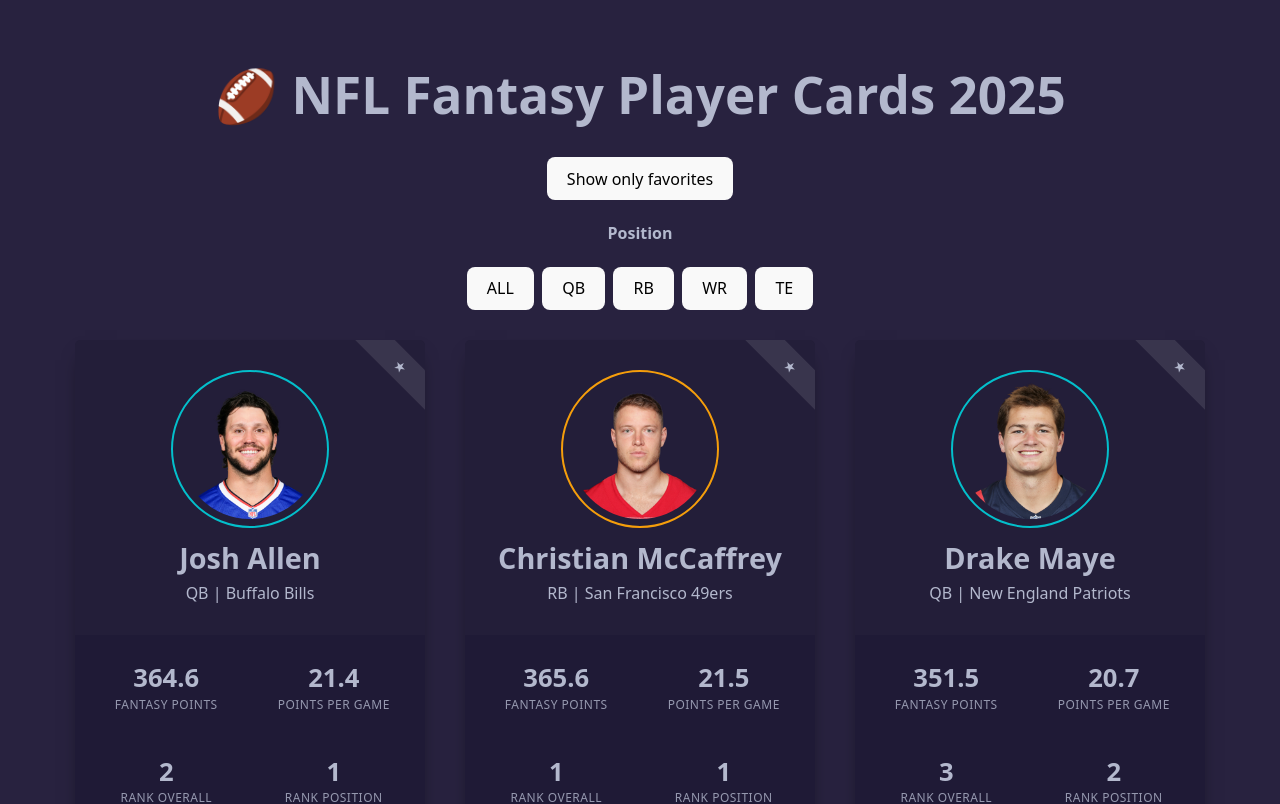
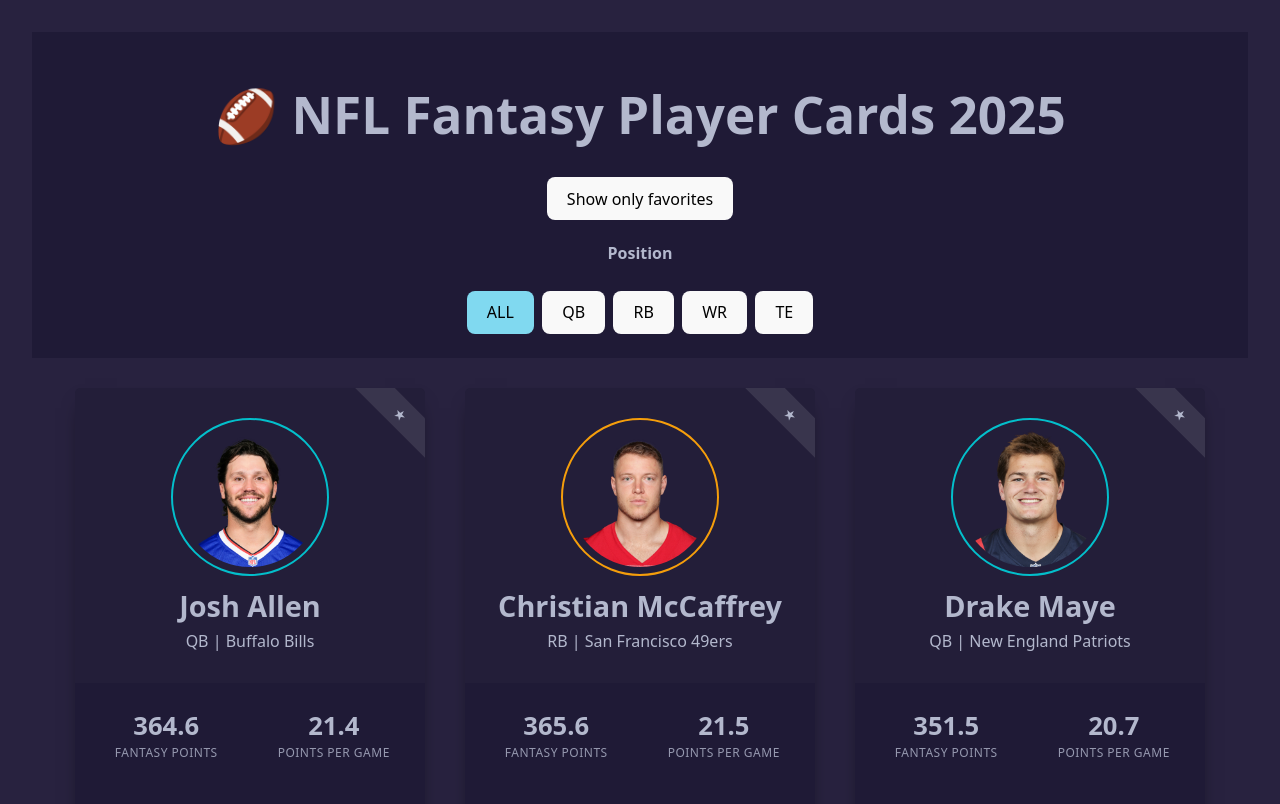
Before and after one commit to krausinski/nfl-fantasy-player-cards-25, a React (Vite) app: page / in a window 1280 px wide. Shown: the top 804 px of the page. Built offline with nearby package versions, Linux system fonts and the light colour scheme.

Commit message:
move filter position button to external component

```diff
--- a/src/App.css
+++ b/src/App.css
@@ -37,6 +37,14 @@
   color: #888;
 }
 
+.header {
+  position: sticky;
+  top: 0;
+  z-index: 10;
+  background-color: #1f1a36;
+  padding: 20px;
+}
+
 .player-grid {
   display: flex;
   flex-wrap: wrap;
--- a/src/App.jsx
+++ b/src/App.jsx
@@ -4,7 +4,8 @@
 import './App.css'
 
 import players from "./data/players.js"
-import PlayerCard from './components/PlayerCard'
+import PlayerCard from './components/PlayerCard.jsx'
+import FilterPositionButton from './components/FilterPositionButton.jsx'
 
 let renderCount = 0
 
@@ -14,6 +15,8 @@
   const [favorites, setFavorites] = useState([]);
   const [filterFavorites, setFilterFavorites] = useState(false)
   const [filterPosition, setFilterPosition] = useState('all')
+
+  const positions = ['all', 'qb', 'rb', 'wr', 'te']
 
   let playersOutput = players;
 
@@ -60,36 +63,14 @@
         </button>
         <div className='filter-panel-position'>
           <h4>Position</h4>
-          <button
-            className='btn-filter-pos-all'
-            onClick={() => setFilterPosition('all')}
-          >
-            ALL
-          </button>
-          <button
-            className='btn-filter-pos-qb'
-            onClick={() => setFilterPosition('qb')}
-          >
-            QB
-          </button>
-          <button
-            className='btn-filter-pos-rb'
-            onClick={() => setFilterPosition('rb')}
-          >
-            RB
-          </button>
-          <button
-            className='btn-filter-pos-wr'
-            onClick={() => setFilterPosition('wr')}
-          >
-            WR
-          </button>
-          <button
-            className='btn-filter-pos-te'
-            onClick={() => setFilterPosition('te')}
-          >
-            TE
-          </button>
+          {positions.map((pos, i) => (
+            <FilterPositionButton
+              key={i}
+              posValue={pos}
+              onClickFilterPos={setFilterPosition}
+              isActive={pos === filterPosition}
+            />
+          ))}
         </div>
       </div>
 
@@ -100,13 +81,6 @@
           justifyContent: "center"
         }}
       >
-        {/* <PlayerCard
-          player={player}
-          isFavorite={favorites.includes(player.id)}
-          onToggleFavorite={toggleFavorite}
-        /> */}
-
-        {/* {players.map((player) => ( */}
         {playersOutput.map((player) => (
           <PlayerCard
             key={player.id}
--- /dev/null
+++ b/src/components/FilterPositionButton.jsx
@@ -0,0 +1,15 @@
+const FilterPositionButton = ({ posValue, onClickFilterPos, isActive }) => {
+    return(
+        <button
+            style={{
+                margin:4,
+                backgroundColor: isActive ? "#80d9f0" : "",
+            }}
+            onClick={() => onClickFilterPos(posValue)}
+        >
+            {posValue.toUpperCase()}
+        </button>
+    )
+}
+
+export default FilterPositionButton
```
